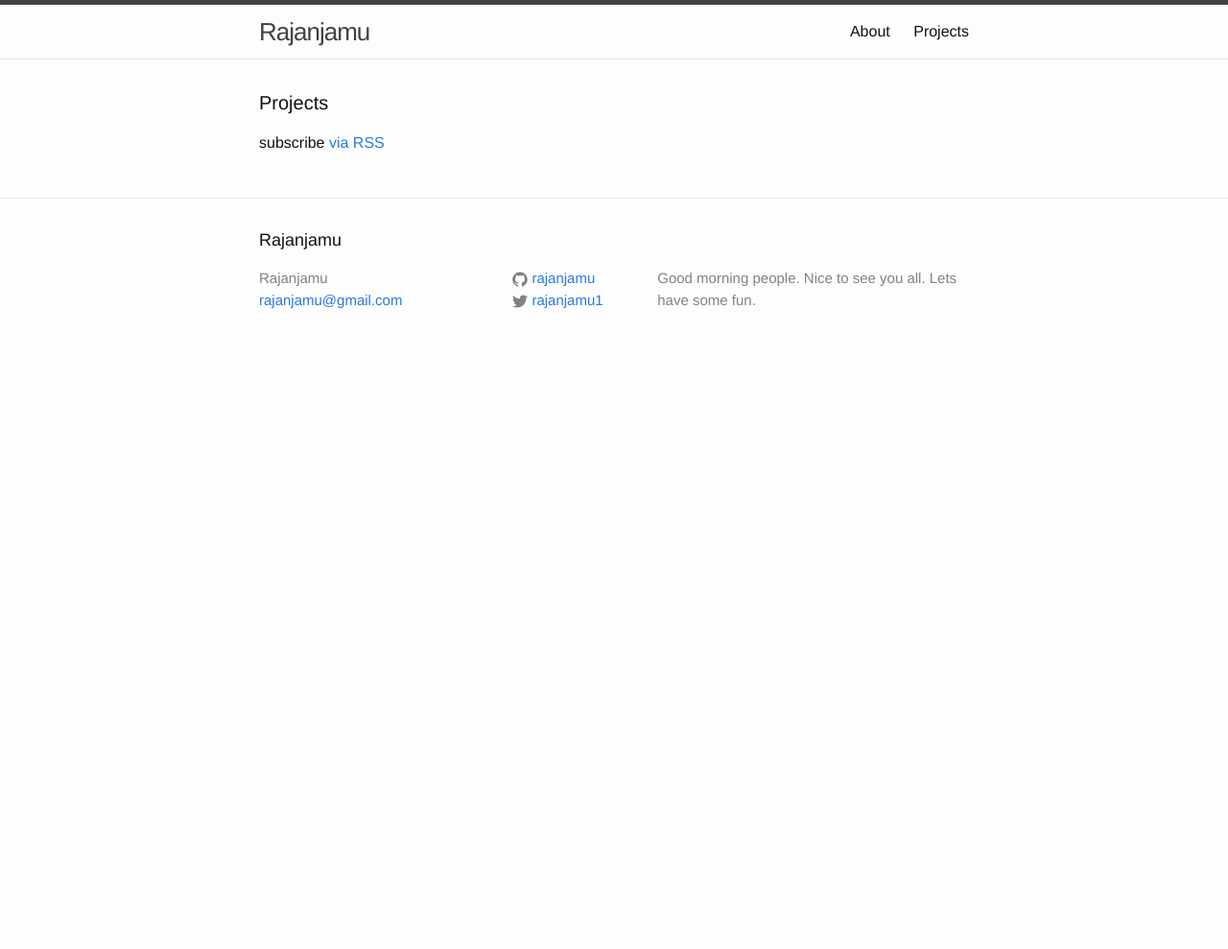
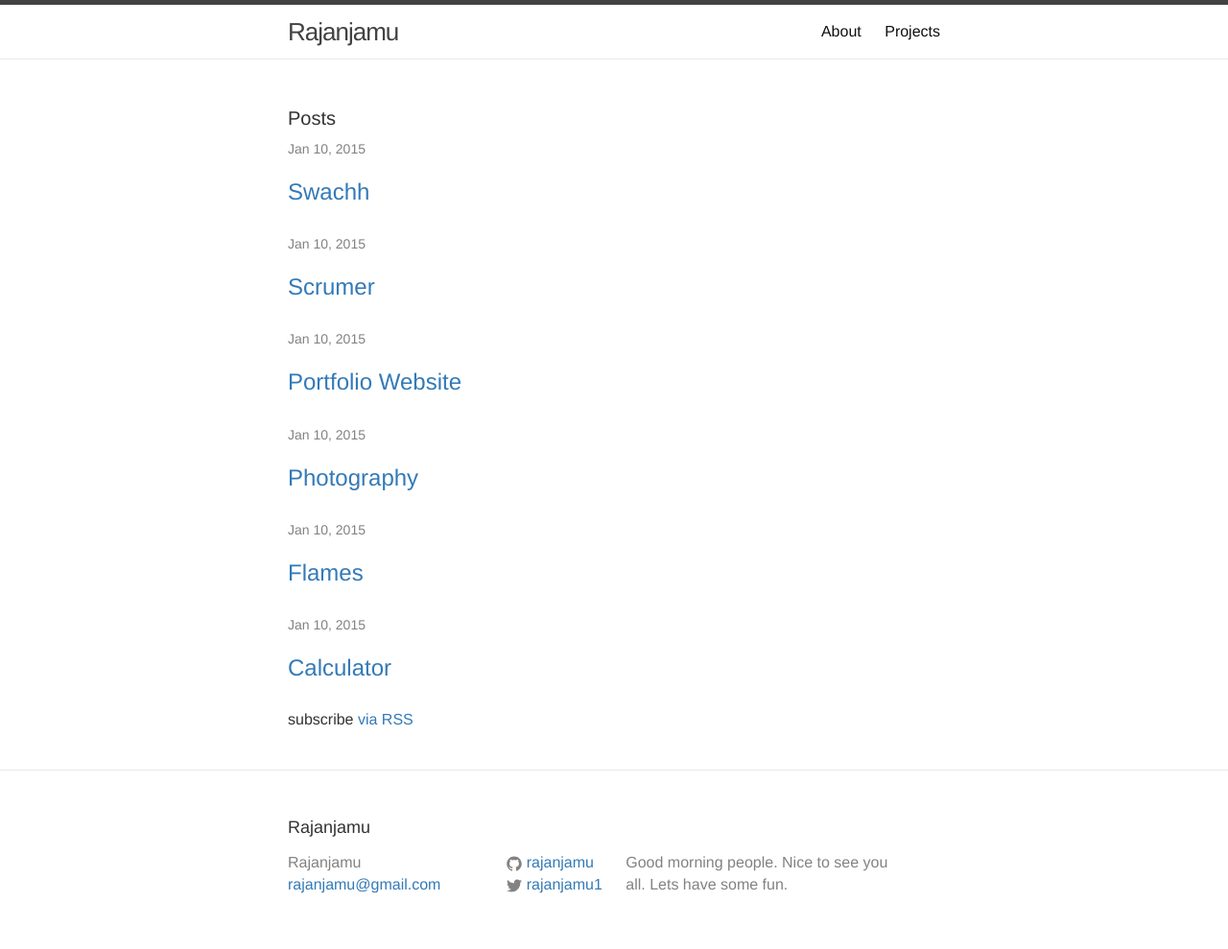
Before and after one commit to rajanjamu/rajanjamu_jekyll_old, a Jekyll site: the page built from projects/index.html, in a window 1280 px wide. Shown: the whole page at 96% size. Built offline with Jekyll 4.4.1, drawn with Linux system fonts in a browser that asks for light colours; before the commit the page ends 900 px from its top, so only the background shows below that.

Commit message:
added projects

```diff
--- a/_includes/head.html
+++ b/_includes/head.html
@@ -9,4 +9,13 @@
   <link rel="stylesheet" href="{{ "/css/main.css" | prepend: site.baseurl }}">
   <link rel="canonical" href="{{ page.url | replace:'index.html','' | prepend: site.baseurl | prepend: site.url }}">
   <link rel="alternate" type="application/rss+xml" title="{{ site.title }}" href="{{ "/feed.xml" | prepend: site.baseurl | prepend: site.url }}" />
+
+  <!-- Latest compiled and minified CSS -->
+  <link rel="stylesheet" href="https://maxcdn.bootstrapcdn.com/bootstrap/3.3.1/css/bootstrap.min.css">
+
+  <!-- Optional theme -->
+  <link rel="stylesheet" href="https://maxcdn.bootstrapcdn.com/bootstrap/3.3.1/css/bootstrap-theme.min.css">
+
+  <!-- Latest compiled and minified JavaScript -->
+  <script src="https://maxcdn.bootstrapcdn.com/bootstrap/3.3.1/js/bootstrap.min.js"></script>
 </head>
--- a/_posts/2015-01-09-welcome-to-jekyll.markdown
+++ b/_posts/2015-01-09-welcome-to-jekyll.markdown
@@ -2,7 +2,7 @@
 layout: post
 title:  "Welcome to Jekyll!"
 date:   2015-01-09 11:52:26
-categories: jekyll update
+category: blog
 ---
 You’ll find this post in your `_posts` directory. Go ahead and edit it and re-build the site to see your changes. You can rebuild the site in many different ways, but the most common way is to run `jekyll serve`, which launches a web server and auto-regenerates your site when a file is updated.
 
--- a/_posts/2015-01-10-jekyll-hello-world.markdown
+++ b/_posts/2015-01-10-jekyll-hello-world.markdown
@@ -2,7 +2,7 @@
 layout: post
 title:  "Setting up Jekyll in 5 mins"
 date:   2015-01-10 11:52:26
-categories: jekyll tutorial
+category: blog
 ---
 Let me walk you through the steps to setup jekyll for you static website. You can also find it on <a href="http://jekyllrb.com/">Jekyll</a> website
 
--- a/css/main.scss
+++ b/css/main.scss
@@ -50,3 +50,9 @@ $on-laptop:        800px;
         "layout",
         "syntax-highlighting"
 ;
+
+* {
+  font-size: 16px;
+  font-family: Helvetica, Arial, sans-serif;
+  font-weight: 300 !IMPORTANT;
+}
--- a/index.html
+++ b/index.html
@@ -9,6 +9,7 @@
 
   <ul class="post-list">
     {% for post in site.posts %}
+      {% if post.categories contains 'blog' %}
         <li>
           <span class="post-meta">{{ post.date | date: "%b %-d, %Y" }}</span>
 
@@ -16,6 +17,7 @@
             <a class="post-link" href="{{ post.url | prepend: site.baseurl }}">{{ post.title }}</a>
           </h2>
         </li>
+      {% endif %}
     {% endfor %}
   </ul>
 
--- a/projects/index.html
+++ b/projects/index.html
@@ -6,10 +6,11 @@ title: Projects
 
 <div class="home">
 
-  <h1 class="page-heading">Projects</h1>
+  <h1 class="page-heading">Posts</h1>
 
   <ul class="post-list">
-    {% for post in site.projects %}
+    {% for post in site.posts %}
+      {% if post.categories contains 'project' %}
         <li>
           <span class="post-meta">{{ post.date | date: "%b %-d, %Y" }}</span>
 
@@ -17,6 +18,7 @@ title: Projects
             <a class="post-link" href="{{ post.url | prepend: site.baseurl }}">{{ post.title }}</a>
           </h2>
         </li>
+      {% endif %}
     {% endfor %}
   </ul>
 
```
Also changed, not shown: _posts/2015-01-10-project-calculator.markdown (added, +12 -0 lines), _posts/2015-01-10-project-flames-game.markdown (added, +13 -0 lines), _posts/2015-01-10-project-photography.markdown (added, +14 -0 lines), _posts/2015-01-10-project-portfolio-website.markdown (added, +11 -0 lines), _posts/2015-01-10-project-scrumer.markdown (added, +15 -0 lines), _posts/2015-01-10-project-swach-bharat.markdown (added, +15 -0 lines), _projects/2015-01-10-test-project.markdown (deleted, +0 -25 lines). Lines whose indentation alone changed are shown as unchanged.
